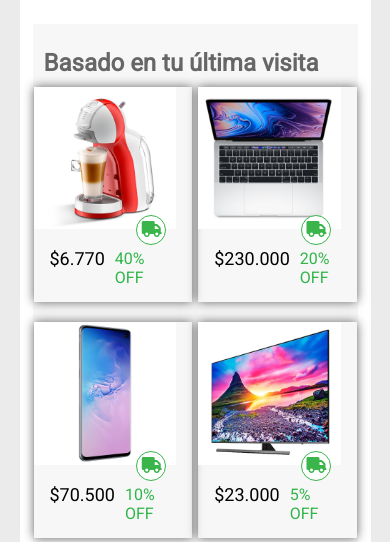
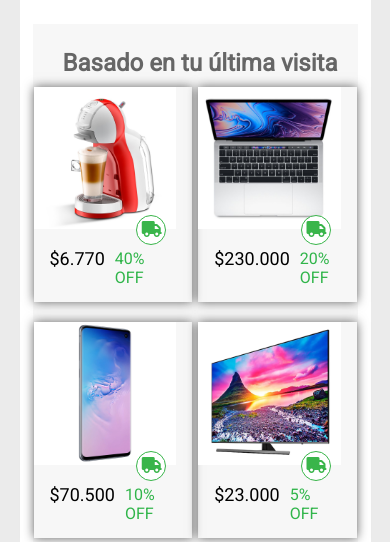
Before and after one commit to NahuelPalladini/Mercado_Liebre_Maquetado, a website: page views/home.html in a window 390 px wide. Shown: the part 302-844 px from the top of the page. Drawn offline with Linux system fonts and the light colour scheme.

Commit message:
Mobile y Tablet terminado

```diff
--- a/public/css/home.css
+++ b/public/css/home.css
@@ -158,4 +158,8 @@ footer{
         position: relative;
         top: 85px;
     }
+
+    h3 {
+        width: 100%;
+    }
 }
```
